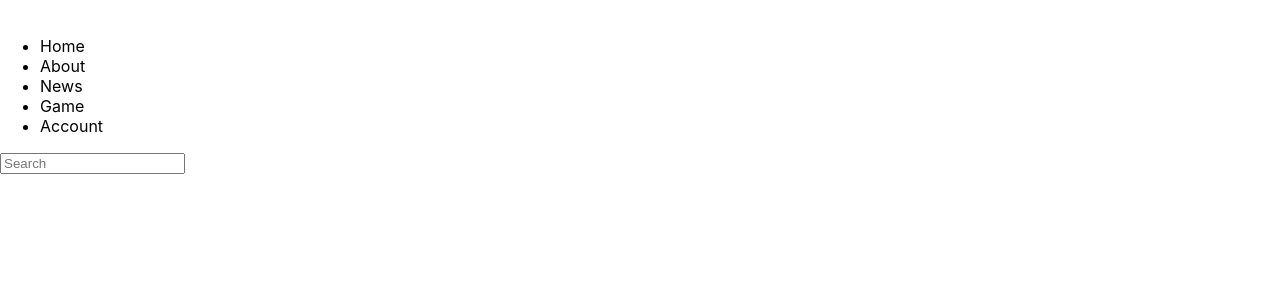
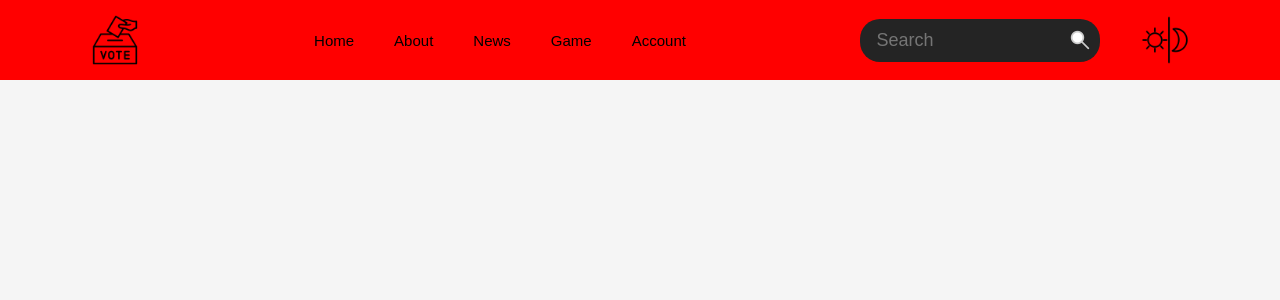
Before and after one commit to krystleM26/vote-hack, a React (Create React App) app in the folder vote/: page / in a window 1280 px wide. Shown: the top 300 px of the page. Built offline with nearby package versions, Linux system fonts and the light colour scheme.

Commit message:
dark-mode activated

```diff
--- a/vote/package.json
+++ b/vote/package.json
@@ -8,6 +8,7 @@
     "@testing-library/user-event": "^13.5.0",
     "react": "^18.3.1",
     "react-dom": "^18.3.1",
+    "react-lazyload": "^3.2.1",
     "react-router-dom": "^6.23.1",
     "react-scripts": "5.0.1",
     "web-vitals": "^2.1.4"
--- a/vote/src/App.css
+++ b/vote/src/App.css
@@ -9,5 +9,10 @@
 .container{
     width: 100vw;
     height: 100vh;
-    background-color:  #ced8ff;
+    background-color:  #F5F5F5;
+    transition: 0.5s;
 }
+
+.container.dark{
+   background: #222;
+}
--- a/vote/src/App.js
+++ b/vote/src/App.js
@@ -1,14 +1,20 @@
-import { BrowserRouter } from 'react-router-dom'
+import React, { useState } from 'react'
 import Navbar from './components/Navbar/NavBar'
+import './App.css'
 
 const App = () => {
+
+  const [theme, setTheme] = useState('light')
+
+
+
   return (
-    <BrowserRouter>
-      <div className='container'>
-        <Navbar />
+
+      <div className={`container ${theme}`}>
+        <Navbar  theme={theme} setTheme={setTheme} />
       </div>
 
-    </BrowserRouter>
+
   )
 }
 
--- a/vote/src/components/Navbar/NavBar.js
+++ b/vote/src/components/Navbar/NavBar.js
@@ -1,12 +1,23 @@
 import React from 'react'
 import './navbar.css'
+import ballot from '../../assets/ballot.png'
 import dark_mode from '../../assets/day-and-night.png'
 import search_icon from '../../assets/search.png'
 
-const NavBar = () => {
+
+
+const NavBar = ({ theme, setTheme }) => {
+
+    const toggle_mode = () => {
+      console.log('Toggle mode called');
+      setTheme(prevTheme => prevTheme === 'light' ? 'dark': 'light')
+      console.log('Theme after toggle:', theme);
+    }
+
+
   return (
     <div className='navbar'>
-      <img src=" " alt='' className='logo' />
+      <img src={ballot} alt='' className='logo' />
       <ul>
         <li>Home</li>
         <li>About</li>
@@ -16,11 +27,13 @@ const NavBar = () => {
       </ul>
 
       <div className='search-box'>
-        <input type = 'text' placeholder='Search' />
-        <img src='' alt='' />
+
+          <input type = 'text' placeholder='Search' />
+          <img src={search_icon} alt=''  />
 
       </div>
-       <img src='' alt='' className='toggle-icon'/>
+
+       <img onClick={() => {toggle_mode()}} src={dark_mode} alt='' className='toggle-icon'/>
 
 
 
--- a/vote/src/components/Navbar/navbar.css
+++ b/vote/src/components/Navbar/navbar.css
@@ -0,0 +1,58 @@
+.navbar {
+    max-width: 100%;
+    display: flex;
+    align-items: center;
+    justify-content: space-between;
+    background-color: #FF0000;
+    padding: 15px 7%;
+
+
+}
+
+.logo {
+    width: 50px
+}
+
+ul {
+    flex: 1;
+    list-style: none;
+    text-align: center;
+}
+
+li {
+    display: inline-block;
+    margin: 10px 20px;
+    font-size: 15px;
+    cursor: pointer;
+}
+
+.search-box {
+    display: flex;
+    align-items: center;
+    background: #242424;
+    padding: 5px 10px;
+    border-radius: 20px;
+
+}
+
+.search-box input {
+    padding: 6px;
+    background: transparent;
+    border: 0;
+    outline: 0;
+    color: white;
+    font-size: 18px;
+    max-width: 200px;
+
+}
+.search-box img {
+    max-width: 20px;
+    max-height: 20px;
+
+}
+
+.toggle-icon {
+    width: 50px;
+    cursor: pointer;
+    margin-left: 40px;
+}
```
Also changed, not shown: vote/src/assets/search.png, 1 other file (tests, documents, lock files or other folders).
